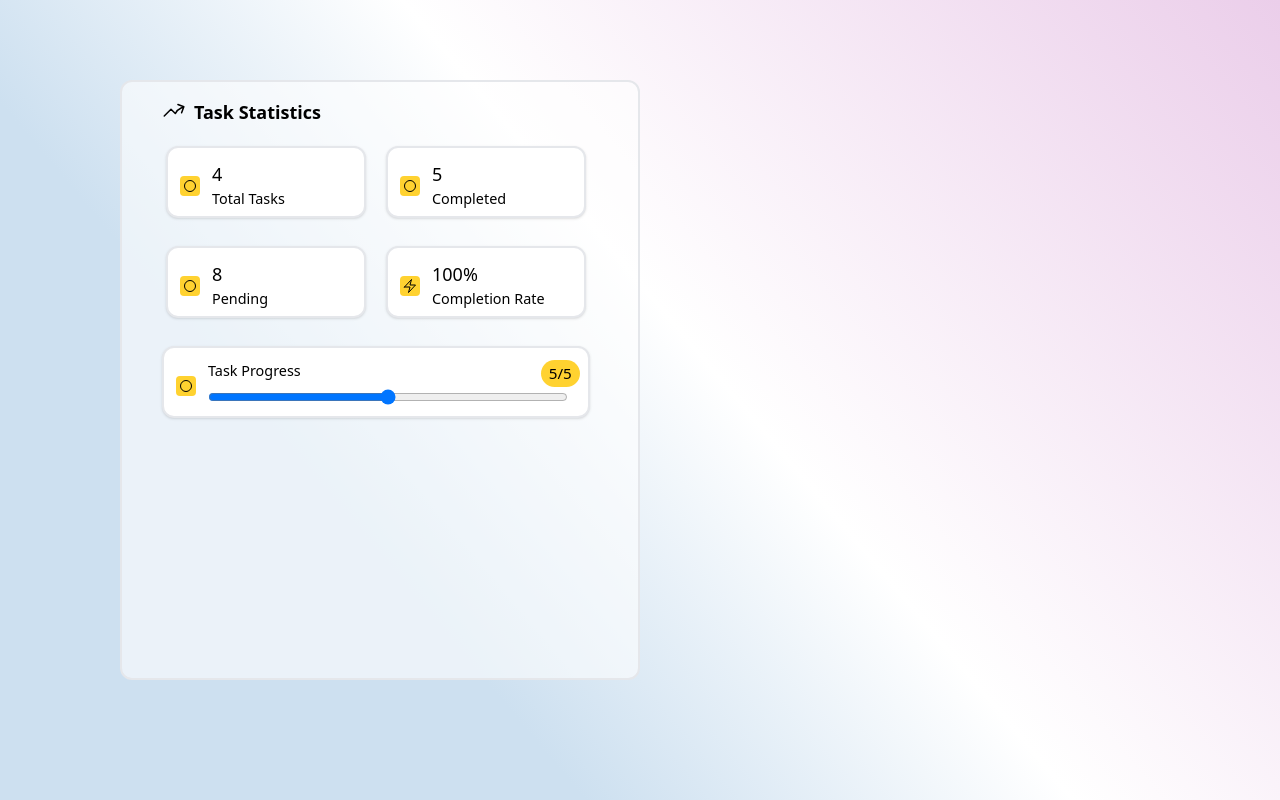
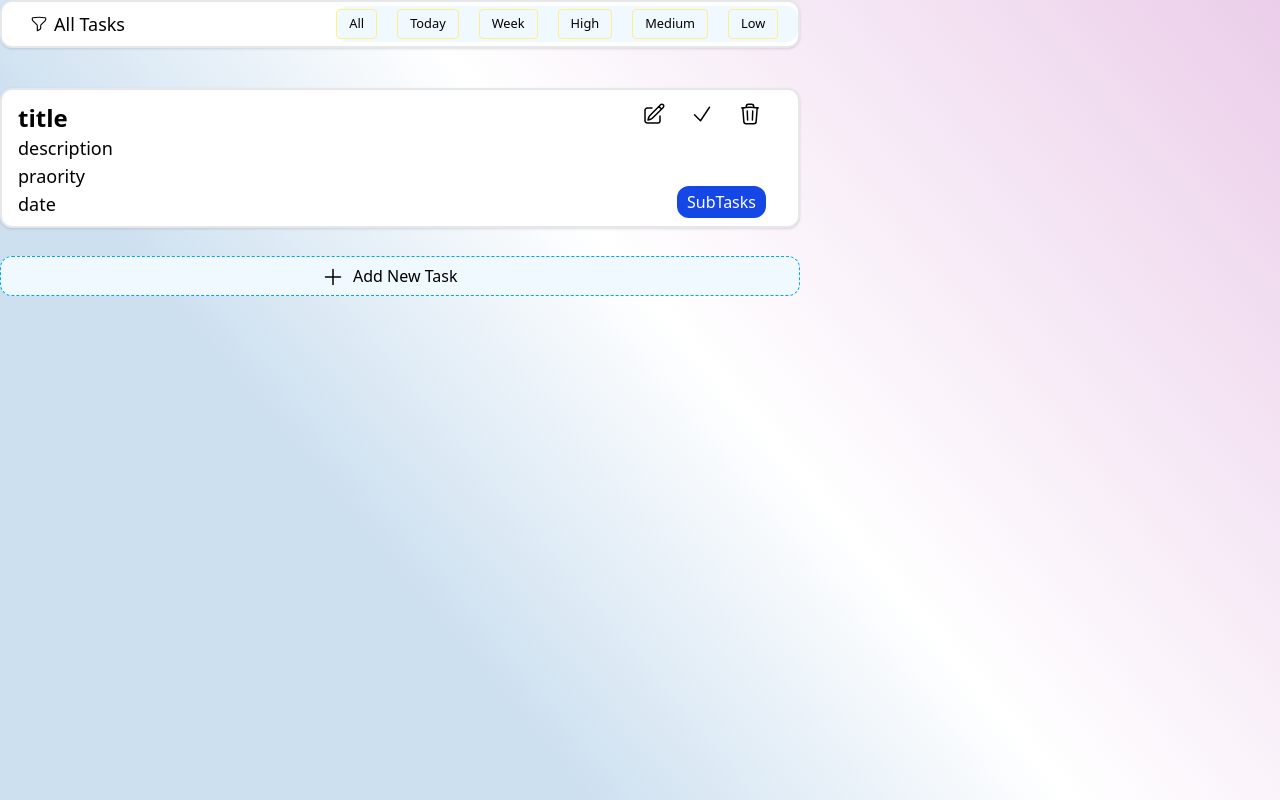
Before and after one commit to maheshray1221/Task-Manager, a React (Vite) app in the folder Frontend/: page / in a window 1280 px wide. Built offline with nearby package versions, Linux system fonts and the light colour scheme.

Commit message:
Task list compele

```diff
--- a/Frontend/src/components/TaskList.jsx
+++ b/Frontend/src/components/TaskList.jsx
@@ -1,5 +1,138 @@
 import React from "react";
 
 export default function TaskList() {
-  return <div>TaskList</div>;
+  return (
+    <div>
+      <div
+        className="flex lg:justify-between lg:w-200 lg:h-12 bg-white lg:rounded-xl border-2
+      lg:shadow-sm border-gray-200"
+      >
+        <div className="flex lg:gap-1.5 lg:w-[33%] lg:ml-7 items-center">
+          <svg
+            xmlns="http://www.w3.org/2000/svg"
+            fill="none"
+            viewBox="0 0 24 24"
+            strokeWidth={1.5}
+            stroke="currentColor"
+            className="size-4.5"
+          >
+            <path
+              strokeLinecap="round"
+              strokeLinejoin="round"
+              d="M12 3c2.755 0 5.455.232 8.083.678.533.09.917.556.917 1.096v1.044a2.25 2.25 0 0 1-.659 1.591l-5.432 5.432a2.25 2.25 0 0 0-.659 1.591v2.927a2.25 2.25 0 0 1-1.244 2.013L9.75 21v-6.568a2.25 2.25 0 0 0-.659-1.591L3.659 7.409A2.25 2.25 0 0 1 3 5.818V4.774c0-.54.384-1.006.917-1.096A48.32 48.32 0 0 1 12 3Z"
+            />
+          </svg>
+
+          <h1 className="lg:text-lg ">All Tasks</h1>
+        </div>
+        <div className="flex lg:w-[65%] lg:h-9 lg:gap-5 items-center lg:ml-18 lg:mt-1 lg:text-[0.80rem] rounded-xl bg-sky-50">
+          <p className="border border-yellow-200 lg:px-3 lg:py-1 rounded-sm">
+            All
+          </p>
+          <p className="border border-yellow-200 lg:px-3 lg:py-1 rounded-sm">
+            Today
+          </p>
+          <p className="border border-yellow-200 lg:px-3 lg:py-1 rounded-sm">
+            Week
+          </p>
+          <p className="border border-yellow-200 lg:px-3 lg:py-1 rounded-sm">
+            High
+          </p>
+          <p className="border border-yellow-200 lg:px-3 lg:py-1 rounded-sm">
+            Medium
+          </p>
+          <p className="border border-yellow-200 lg:px-3 lg:py-1 rounded-sm">
+            Low
+          </p>
+        </div>
+      </div>
+
+      <div className="lg:w-200 lg:min-h-vh">
+        {/* task component  yha se loop start hoga*/}
+        <div className=" lg:w-200 lg:min-h-35  lg:mt-10 bg-white lg:rounded-xl border-2 lg:shadow-sm border-gray-200 ">
+          <div className="flex lg:justify-between lg:mt-3 lg:ml-4">
+            <h1 className="lg:text-2xl lg:font-bold">title</h1>
+            <div className="flex lg:w-[20%] lg:gap-6">
+              <svg
+                xmlns="http://www.w3.org/2000/svg"
+                fill="none"
+                viewBox="0 0 24 24"
+                strokeWidth={1.5}
+                stroke="currentColor"
+                className="size-6"
+              >
+                <path
+                  strokeLinecap="round"
+                  strokeLinejoin="round"
+                  d="m16.862 4.487 1.687-1.688a1.875 1.875 0 1 1 2.652 2.652L10.582 16.07a4.5 4.5 0 0 1-1.897 1.13L6 18l.8-2.685a4.5 4.5 0 0 1 1.13-1.897l8.932-8.931Zm0 0L19.5 7.125M18 14v4.75A2.25 2.25 0 0 1 15.75 21H5.25A2.25 2.25 0 0 1 3 18.75V8.25A2.25 2.25 0 0 1 5.25 6H10"
+                />
+              </svg>
+
+              <svg
+                xmlns="http://www.w3.org/2000/svg"
+                fill="none"
+                viewBox="0 0 24 24"
+                strokeWidth={1.5}
+                stroke="currentColor"
+                className="size-6"
+              >
+                <path
+                  strokeLinecap="round"
+                  strokeLinejoin="round"
+                  d="m4.5 12.75 6 6 9-13.5"
+                />
+              </svg>
+
+              <svg
+                xmlns="http://www.w3.org/2000/svg"
+                fill="none"
+                viewBox="0 0 24 24"
+                strokeWidth={1.5}
+                stroke="currentColor"
+                className="size-6"
+              >
+                <path
+                  strokeLinecap="round"
+                  strokeLinejoin="round"
+                  d="m14.74 9-.346 9m-4.788 0L9.26 9m9.968-3.21c.342.052.682.107 1.022.166m-1.022-.165L18.16 19.673a2.25 2.25 0 0 1-2.244 2.077H8.084a2.25 2.25 0 0 1-2.244-2.077L4.772 5.79m14.456 0a48.108 48.108 0 0 0-3.478-.397m-12 .562c.34-.059.68-.114 1.022-.165m0 0a48.11 48.11 0 0 1 3.478-.397m7.5 0v-.916c0-1.18-.91-2.164-2.09-2.201a51.964 51.964 0 0 0-3.32 0c-1.18.037-2.09 1.022-2.09 2.201v.916m7.5 0a48.667 48.667 0 0 0-7.5 0"
+                />
+              </svg>
+            </div>
+          </div>
+          <div className="flex justify-between">
+            <div className="lg:ml-4 lg:text-lg lg:font-base ">
+              <p>description</p>
+              <p>praority</p>
+              <p>date</p>
+            </div>
+            <div className="lg:mt-13">
+              <button className="lg:mr-8 lg:px-2.5 lg:py-1 bg-blue-700 rounded-xl text-white">
+                SubTasks
+              </button>
+            </div>
+          </div>
+        </div>
+      </div>
+      {/* yhaa loop end hoga */}
+      {/* add taks button */}
+      <div className="flex lg:gap-2 lg:mt-7 bg-sky-50 lg:w-200 lg:min-h-10 lg:rounded-xl border border-dashed border-sky-500">
+        <svg
+          xmlns="http://www.w3.org/2000/svg"
+          fill="none"
+          viewBox="0 0 24 24"
+          strokeWidth={1.5}
+          stroke="currentColor"
+          className="size-6 lg:ml-80 lg:mt-2"
+        >
+          <path
+            strokeLinecap="round"
+            strokeLinejoin="round"
+            d="M12 4.5v15m7.5-7.5h-15"
+          />
+        </svg>
+
+        <button>Add New Task</button>
+      </div>
+    </div>
+  );
 }
--- a/Frontend/src/pages/dashboard.jsx
+++ b/Frontend/src/pages/dashboard.jsx
@@ -9,8 +9,8 @@ export default function Desboard() {
     <>
       {/* <Sidebar /> */}
       {/* <TaskOverview />  */}
-      {/*  <TaskList /> */}
-      <TaskStatics />
+      <TaskList />
+      {/* <TaskStatics /> */}
     </>
   );
 }
```
Also changed, not shown: 1 other file (tests, documents, lock files or other folders).
